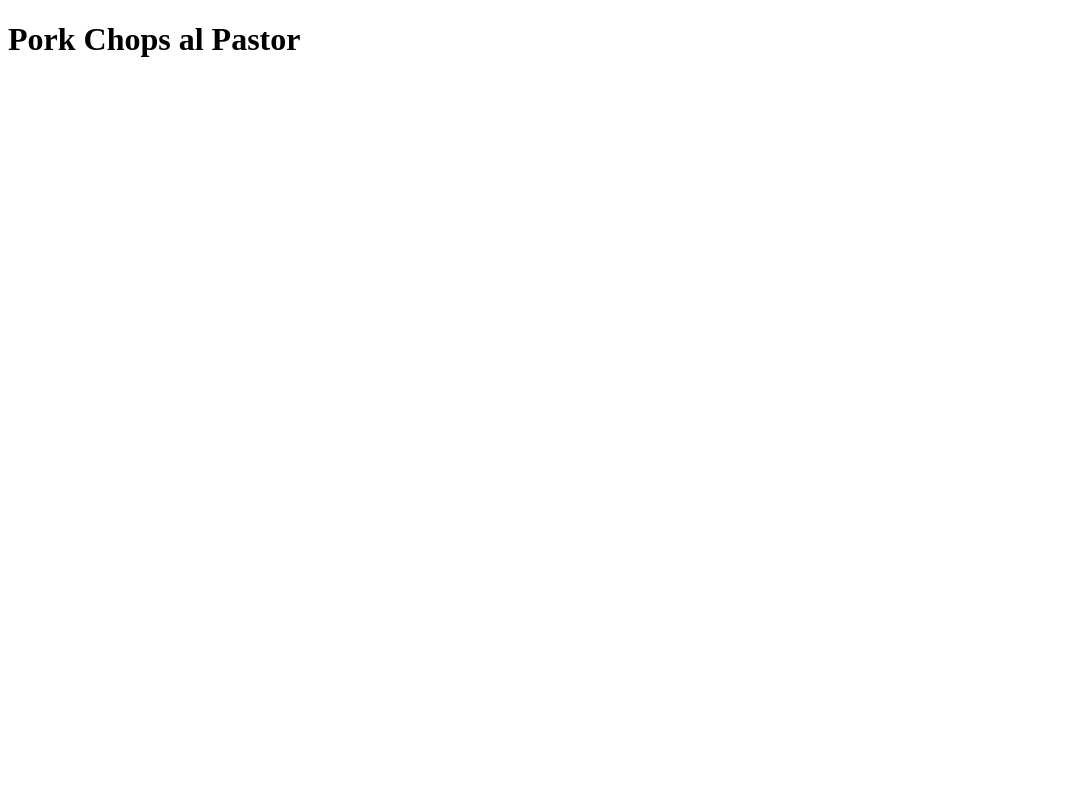
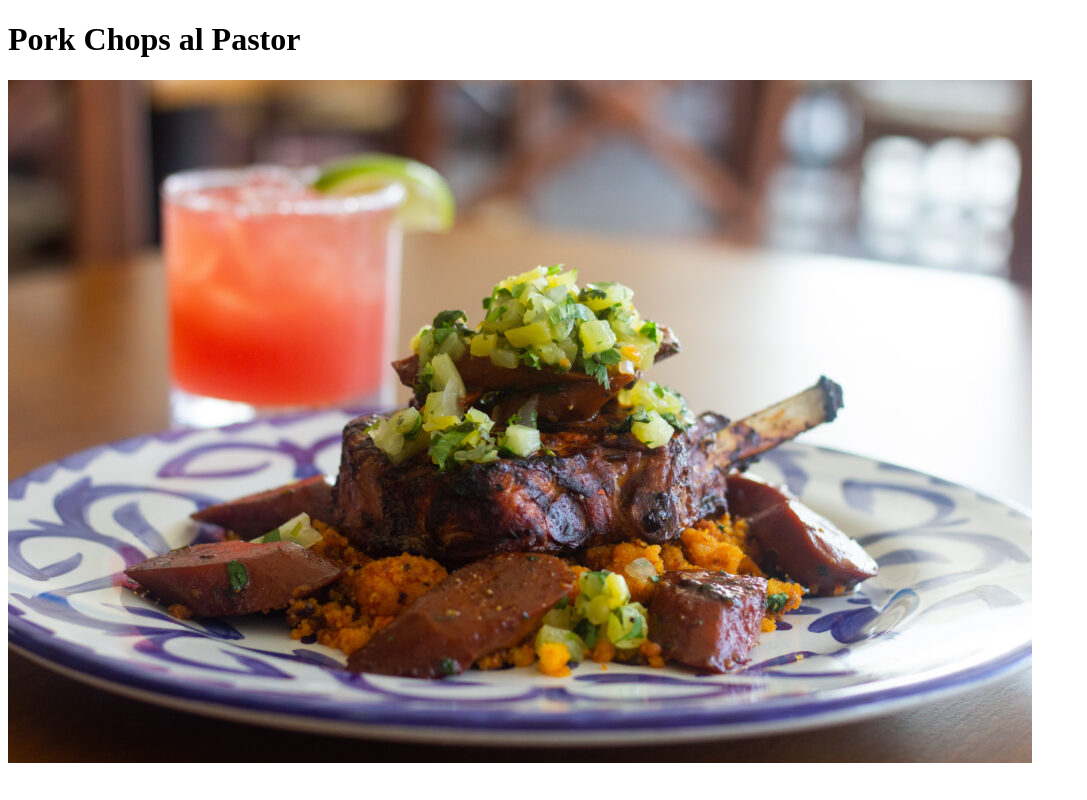
Before and after one commit to aiikotmg/odin_recipes, a plain HTML site: page recipes/porkchop-al-pastor.html in a window 1280 px wide. Shown: the whole page, without its empty margins (0-1087 px from the left). Drawn offline with Linux system fonts and the light colour scheme.

Commit message:
Added image to page

```diff
--- a/recipes/porkchop-al-pastor.html
+++ b/recipes/porkchop-al-pastor.html
@@ -8,7 +8,7 @@
   </head>
   <body>
     <h1> Pork Chops al Pastor </h1>
-
+    <img src="../images/porkchop.jpg"alt="Porkchop Al Pastor">
 
   </body>
 </html>
```
